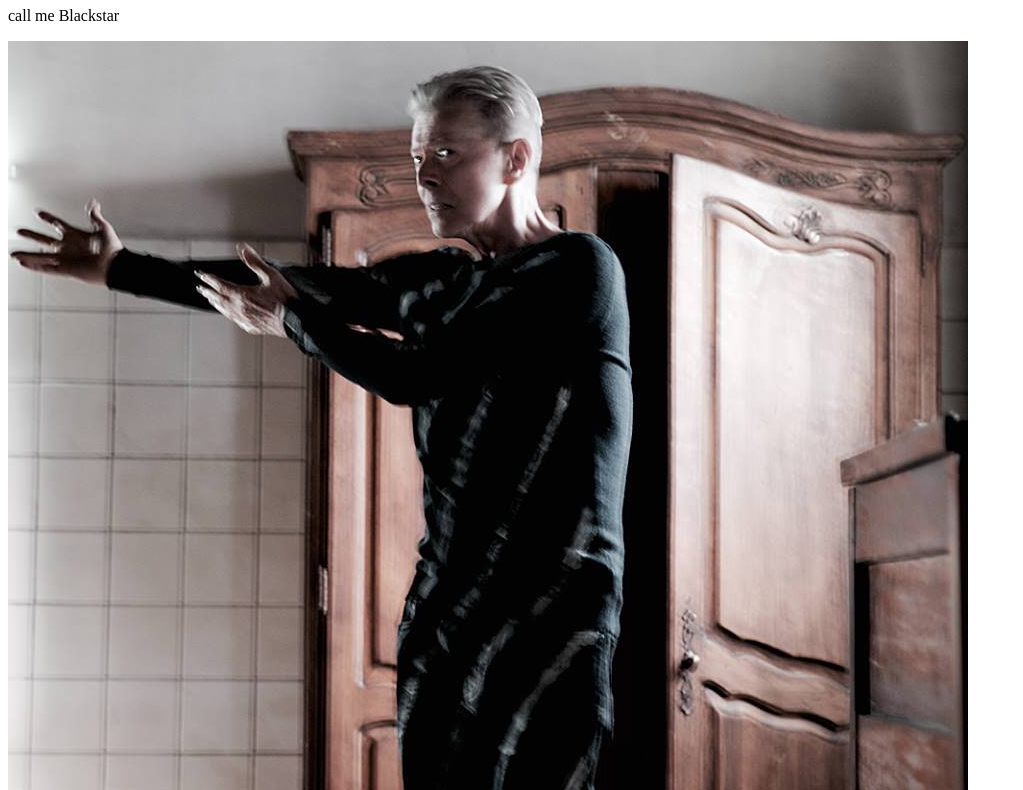
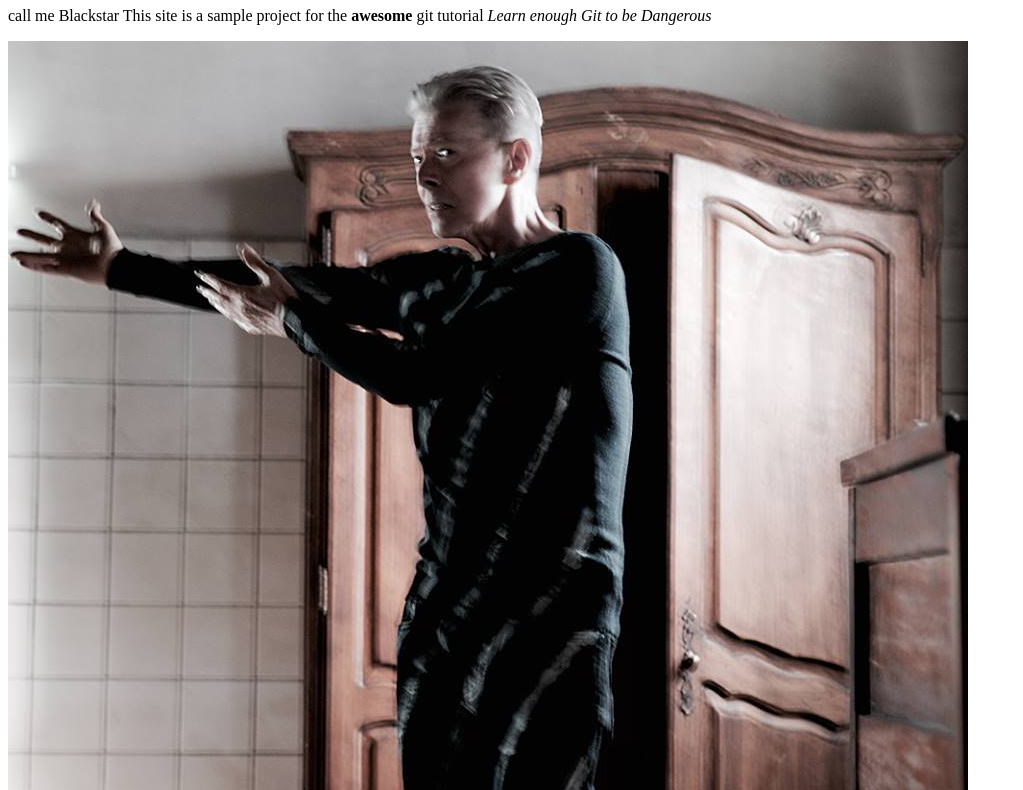
Before and after one commit to ernestocmou/website, a plain HTML site: page about.html in a window 1280 px wide. Shown: the part 73-863 px from the top of the page, without its empty margins (0-1023 px from the left). Drawn offline with Linux system fonts and the light colour scheme.

Commit message:
Add about page

```diff
--- a/about.html
+++ b/about.html
@@ -5,7 +5,10 @@
    </head>
    <body>
      <h1>hello world</h1>
-     <p>call me Blackstar</p>
+     <p>call me Blackstar
+     This site is a sample project for the <strong> awesome</strong>
+   git tutorial <em> Learn enough Git to be Dangerous</em>
+ </p>
      <img src="images/davidb.jpg">
    </body>
 </html>
```
